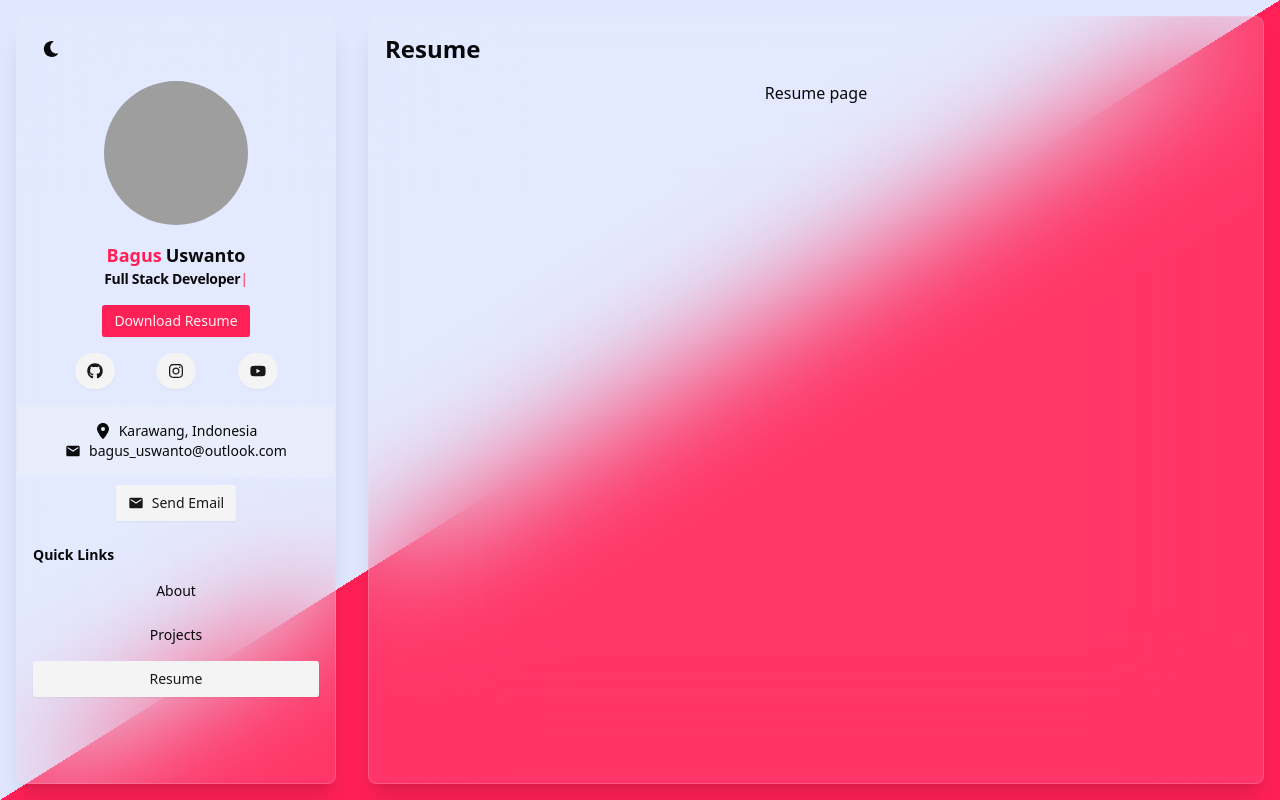
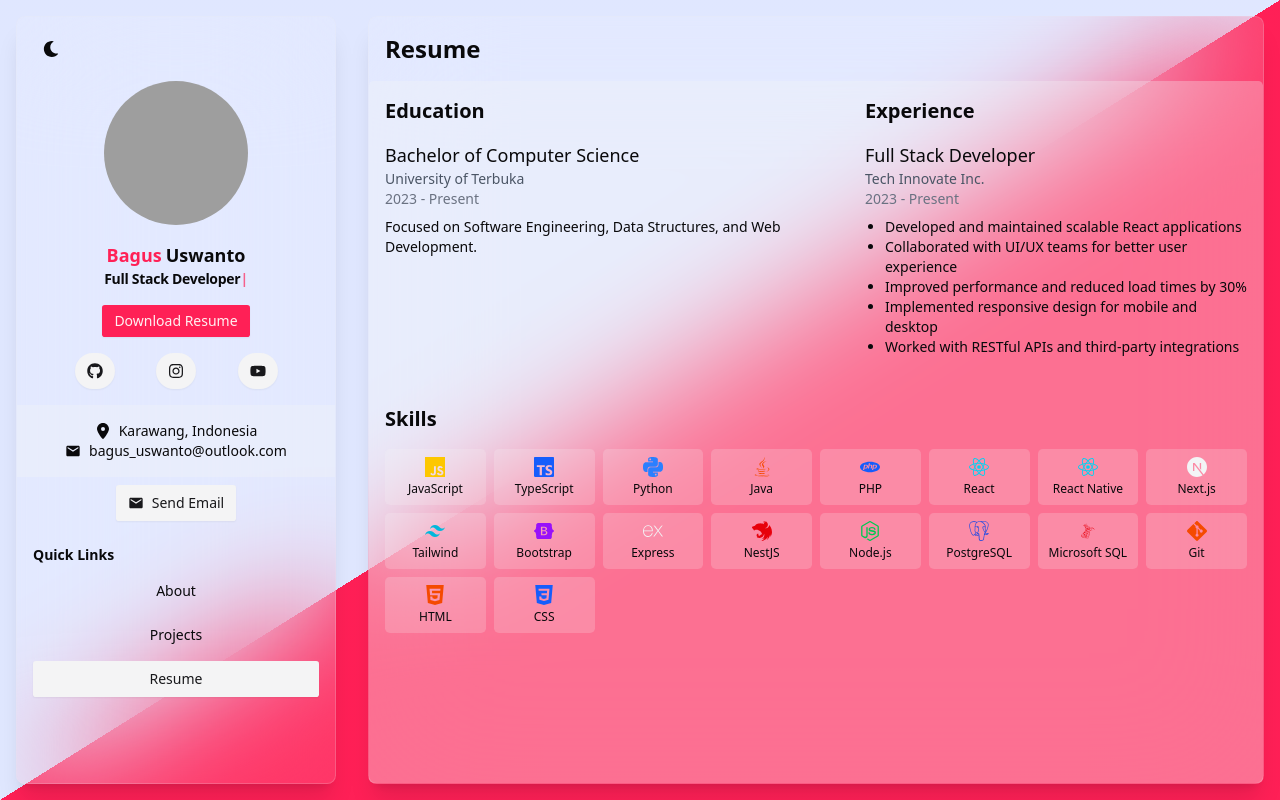
Before and after one commit to bagususwanto/portfolio, a Next.js app: page /resume in a window 1280 px wide. Built offline with nearby package versions, Linux system fonts and the light colour scheme; grey boxes are pictures that could not be loaded.

Commit message:
feat: enhance Resume page with education and experience sections, add animation effects, and expand skills list

```diff
--- a/app/layout.tsx
+++ b/app/layout.tsx
@@ -32,7 +32,7 @@ export default function RootLayout({
       <body
         className={`${geistSans.variable} ${geistMono.variable} antialiased`}>
         <ThemeProvider attribute={"class"} defaultTheme="system" enableSystem>
-          <main className="bg-gradient-to-b md:bg-gradient-to-br from-50% from-indigo-100 dark:from-gray-900 to-50% to-primary dark:to-gray-800">
+          <main className="bg-gradient-to-b md:bg-gradient-to-br from-90% from-indigo-100 md:from-50% dark:from-gray-900 to-10% to-primary md:to-50% dark:to-gray-800">
             <div className="flex md:flex-row flex-col justify-center items-center gap-8 p-4 w-screen h-max md:h-screen overflow-hidden">
               <Sidebar />
               <Content>{children}</Content>
--- a/app/resume/page.tsx
+++ b/app/resume/page.tsx
@@ -1,9 +1,78 @@
 "use client";
 
+import Skills from "@/components/Skills";
+import { motion } from "framer-motion";
+
 export default function Resume() {
+  const fadeUp = {
+    hidden: { opacity: 0, y: 40 },
+    visible: { opacity: 1, y: 0 },
+  };
+
   return (
-    <>
-      <p>Resume page</p>
-    </>
+    <div className="flex flex-col bg-gray-100/30 dark:bg-gray-700/30 p-4 rounded-lg w-full h-full">
+      <div className="flex md:flex-row flex-col justify-around gap-8">
+        {/* Education Section */}
+        <motion.div
+          className="flex flex-col max-w-md"
+          variants={fadeUp}
+          initial="hidden"
+          animate="visible"
+          transition={{ duration: 0.5, ease: "easeOut", delay: 0.1 }}>
+          <h2 className="mb-4 font-semibold text-xl">Education</h2>
+          <div className="mb-4">
+            <h3 className="font-medium text-lg">
+              Bachelor of Computer Science
+            </h3>
+            <p className="text-gray-600 dark:text-gray-300 text-sm">
+              University of Terbuka
+            </p>
+            <p className="text-gray-500 dark:text-gray-400 text-sm">
+              2023 - Present
+            </p>
+            <p className="mt-2 text-sm">
+              Focused on Software Engineering, Data Structures, and Web
+              Development.
+            </p>
+          </div>
+        </motion.div>
+
+        {/* Experience Section */}
+        <motion.div
+          className="flex flex-col max-w-md"
+          variants={fadeUp}
+          initial="hidden"
+          animate="visible"
+          transition={{ duration: 0.5, ease: "easeOut", delay: 0.1 }}>
+          <h2 className="mb-4 font-semibold text-xl">Experience</h2>
+          <div className="mb-4">
+            <h3 className="font-medium text-lg">Full Stack Developer</h3>
+            <p className="text-gray-600 dark:text-gray-300 text-sm">
+              Tech Innovate Inc.
+            </p>
+            <p className="text-gray-500 dark:text-gray-400 text-sm">
+              2023 - Present
+            </p>
+            <ul className="mt-2 ml-5 text-sm list-disc">
+              <li>Developed and maintained scalable React applications</li>
+              <li>Collaborated with UI/UX teams for better user experience</li>
+              <li>Improved performance and reduced load times by 30%</li>
+              <li>Implemented responsive design for mobile and desktop</li>
+              <li>Worked with RESTful APIs and third-party integrations</li>
+            </ul>
+          </div>
+        </motion.div>
+      </div>
+
+      <motion.div
+        variants={fadeUp}
+        initial="hidden"
+        animate="visible"
+        transition={{ duration: 0.5, ease: "easeOut", delay: 0.1 }}
+        className="mt-8 max-w-full">
+        <h2 className="mb-4 font-semibold text-xl">Skills</h2>
+        <Skills />
+      </motion.div>
+    </div>
   );
 }
--- a/components/Skills.tsx
+++ b/components/Skills.tsx
@@ -8,8 +8,16 @@ import {
   SiTailwindcss,
   SiPostgresql,
   SiGit,
+  SiBootstrap,
+  SiExpress,
+  SiNestjs,
+  SiPhp,
+  SiHtml5,
+  SiCss3,
 } from "react-icons/si";
 import { motion } from "framer-motion";
+import { DiMsqlServer } from "react-icons/di";
+import { FaJava } from "react-icons/fa6";
 
 export default function Skills() {
   // Expanded skills array
@@ -17,21 +25,30 @@ export default function Skills() {
     { icon: SiJavascript, name: "JavaScript", color: "text-yellow-400" },
     { icon: SiTypescript, name: "TypeScript", color: "text-blue-600" },
     { icon: SiPython, name: "Python", color: "text-blue-500" },
+    { icon: FaJava, name: "Java", color: "text-orange-600" },
+    { icon: SiPhp, name: "PHP", color: "text-blue-600" },
     { icon: SiReact, name: "React", color: "text-cyan-400" },
-    { icon: SiNodedotjs, name: "Node.js", color: "text-green-500" },
+    { icon: SiReact, name: "React Native", color: "text-cyan-400" },
     {
       icon: SiNextdotjs,
       name: "Next.js",
       color: "text-gray-100 dark:text-gray-300",
     },
     { icon: SiTailwindcss, name: "Tailwind", color: "text-cyan-500" },
+    { icon: SiBootstrap, name: "Bootstrap", color: "text-purple-600" },
+    { icon: SiExpress, name: "Express", color: "text-gray-100" },
+    { icon: SiNestjs, name: "NestJS", color: "text-red-600" },
+    { icon: SiNodedotjs, name: "Node.js", color: "text-green-500" },
     { icon: SiPostgresql, name: "PostgreSQL", color: "text-blue-700" },
+    { icon: DiMsqlServer, name: "Microsoft SQL", color: "text-red-600" },
     { icon: SiGit, name: "Git", color: "text-orange-600" },
+    { icon: SiHtml5, name: "HTML", color: "text-orange-600" },
+    { icon: SiCss3, name: "CSS", color: "text-blue-600" },
   ];
 
   return (
-    <div className="mt-2 px-4 w-full">
-      <div className="gap-2 grid grid-cols-3 pr-1 max-h-32">
+    <div className="mt-2 w-full">
+      <div className="gap-2 grid grid-cols-3 md:grid-cols-8">
         {skills.map((skill, index) => (
           <motion.div
             key={skill.name}
@@ -39,7 +56,7 @@ export default function Skills() {
             animate={{ opacity: 1, y: 0 }}
             transition={{
               duration: 0.3,
-              delay: index * 0.05,
+              delay: index * 0.2,
               ease: "easeOut",
             }}
             whileHover={{ scale: 1.05 }}
```
